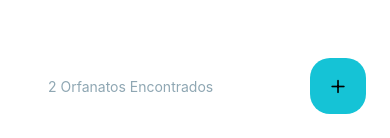
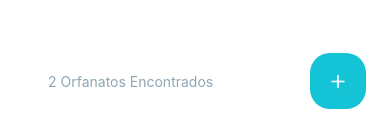
Before and after one commit to ivanvieirace/nextlevelweek3-happy, a React Native app in the folder mobile/: screen / in a window 390 px wide. Shown: the part 703-841 px from the top of the page. Built offline with nearby package versions, Linux system fonts and the light colour scheme.

Commit message:
Update Map

```diff
--- a/mobile/App.tsx
+++ b/mobile/App.tsx
@@ -48,7 +48,7 @@ export default function App() {
           style={styles.createOrphanageButton}
           onPress={() => {}}
         >
-          <Feather name="plus" size={20} color="fff" />
+          <Feather name="plus" size={20} color="#fff" />
         </TouchableOpacity>
       </View>
     </View>
@@ -86,12 +86,14 @@ const styles = StyleSheet.create({
 
     backgroundColor: "#fff",
     borderRadius: 28,
-    height: 46,
+    height: 56,
     paddingLeft: 24,
 
     flexDirection: "row",
     justifyContent: "space-between",
     alignItems: "center",
+
+    elevation: 3,
   },
   footerText: {
     color: "#8fa7b3",
```
